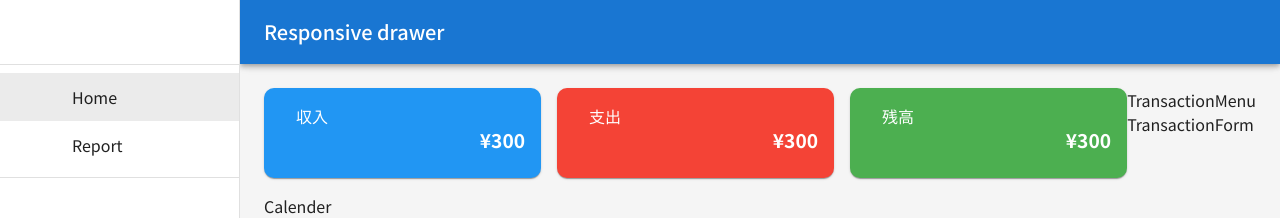
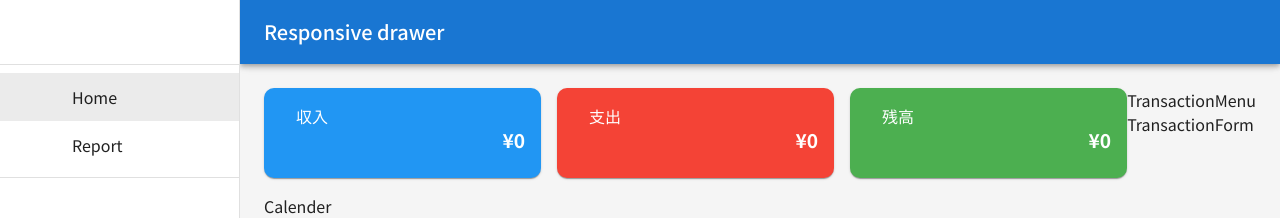
Before and after one commit to miyagi-h-tech/udemy-household-app, a React (Create React App) app: page / in a window 1280 px wide. Shown: the top 218 px of the page. Built offline with nearby package versions, Linux system fonts and the light colour scheme; no server answers; the database is empty; some icons are missing; the HTML template or start-up script is replaced by a standard one.

Commit message:
取得した収支の残高を計算する関数を作成・画面に反映

```diff
--- a/src/components/MonthlySummary.tsx
+++ b/src/components/MonthlySummary.tsx
@@ -4,12 +4,16 @@ import ArrowUpwardIcon from '@mui/icons-material/ArrowUpward';
 import ArrowDownwardIcon from '@mui/icons-material/ArrowDownward';
 import AccountBalanceWalletIcon from '@mui/icons-material/AccountBalanceWallet';
 import { Transaction } from '../types';
+import { financeCalculations } from '../utils/financeCalculations';
 
 interface MonthlySummaryProps {
     monthlyTransactions: Transaction[],
 }
 
 function MonthlySummary({ monthlyTransactions }: MonthlySummaryProps) {
+    console.log(monthlyTransactions);
+    const { income, expense, balance }
+        = financeCalculations(monthlyTransactions);
     return (
         <Grid container spacing={{ xs: 1, sm: 2 }} mb={2}>
             {/* 収入 */}
@@ -20,7 +24,7 @@ function MonthlySummary({ monthlyTransactions }: MonthlySummaryProps) {
                             <ArrowUpwardIcon sx={{ fontSize: "2rem" }} />
                             <Typography>収入</Typography>
                         </Stack>
-                        <Typography textAlign={"right"} variant="h5" fontWeight={"fontWeightBold"} sx={{ wordBreak: "break-word", fontSize: { xs: ".8rem", sm: "1rem", md: "1.2rem" } }}>¥300
+                        <Typography textAlign={"right"} variant="h5" fontWeight={"fontWeightBold"} sx={{ wordBreak: "break-word", fontSize: { xs: ".8rem", sm: "1rem", md: "1.2rem" } }}>¥{income}
 
                         </Typography>
                     </CardContent>
@@ -34,7 +38,7 @@ function MonthlySummary({ monthlyTransactions }: MonthlySummaryProps) {
                             <ArrowDownwardIcon sx={{ fontSize: "2rem" }} />
                             <Typography>支出</Typography>
                         </Stack>
-                        <Typography textAlign={"right"} variant="h5" fontWeight={"fontWeightBold"} sx={{ wordBreak: "break-word", fontSize: { xs: ".8rem", sm: "1rem", md: "1.2rem" } }}>¥300
+                        <Typography textAlign={"right"} variant="h5" fontWeight={"fontWeightBold"} sx={{ wordBreak: "break-word", fontSize: { xs: ".8rem", sm: "1rem", md: "1.2rem" } }}>¥{expense}
 
                         </Typography>
                     </CardContent>
@@ -48,7 +52,7 @@ function MonthlySummary({ monthlyTransactions }: MonthlySummaryProps) {
                             <AccountBalanceWalletIcon sx={{ fontSize: "2rem" }} />
                             <Typography>残高</Typography>
                         </Stack>
-                        <Typography textAlign={"right"} variant="h5" fontWeight={"fontWeightBold"} sx={{ wordBreak: "break-word", fontSize: { xs: ".8rem", sm: "1rem", md: "1.2rem" } }}>¥300
+                        <Typography textAlign={"right"} variant="h5" fontWeight={"fontWeightBold"} sx={{ wordBreak: "break-word", fontSize: { xs: ".8rem", sm: "1rem", md: "1.2rem" } }}>¥{balance}
 
                         </Typography>
                     </CardContent>
--- a/src/types/index.ts
+++ b/src/types/index.ts
@@ -12,3 +12,9 @@ export interface Transaction {
     type: TransactionType,
     category: IncomeCategory | ExpenseCategory,
 }
+
+export interface Balance {
+    income: number,
+    expense: number,
+    balance: number,
+}
--- /dev/null
+++ b/src/utils/financeCalculations.ts
@@ -0,0 +1,17 @@
+import { Balance, Transaction } from "../types";
+
+
+
+export function financeCalculations(transactions: Transaction[]): Balance {
+    return transactions.reduce((acc, transaction) => {
+        if (transaction.type === "income") {
+            acc.income += transaction.amount
+        } else {
+            acc.expense += transaction.amount
+        }
+
+        acc.balance = acc.income - acc.expense;
+
+        return acc
+    }, { income: 0, expense: 0, balance: 0 })
+}
```
